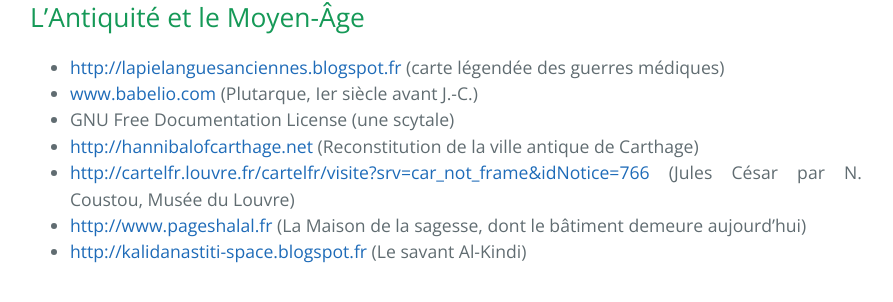
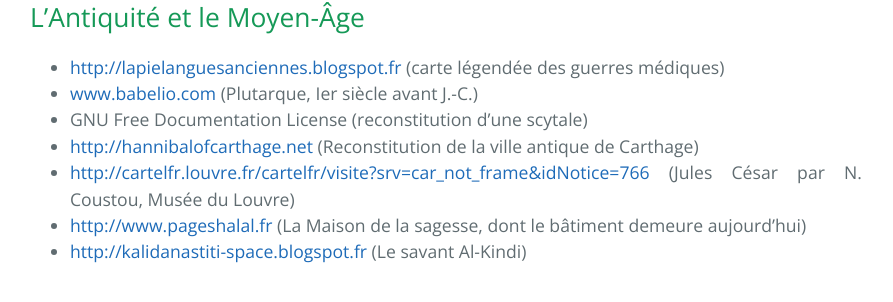
Before and after one commit to SamuelGallay/CryptoTPE, a Jekyll site: the page built from pages/sources.md, in a window 1280 px wide and 900 px high, scrolled down 1537 px. Shown: the part 153-455 px from the top of the window, without its empty margins (194-1087 px from the left). Built offline with Jekyll 4.4.1, drawn with Linux system fonts in a browser that asks for light colours; our own code applies the rules of GitHub Pages for plain Markdown files.

Commit message:
Update sources.md

```diff
--- a/pages/sources.md
+++ b/pages/sources.md
@@ -33,7 +33,7 @@
 ## L'Antiquité et le Moyen-Âge
 * [http://lapielanguesanciennes.blogspot.fr](http://lapielanguesanciennes.blogspot.fr) (carte légendée des guerres médiques)
 * [www.babelio.com](www.babelio.com) (Plutarque, Ier siècle avant J.-C.)
-*  GNU Free Documentation License (une scytale)
+*  GNU Free Documentation License (reconstitution d'une scytale)
 * [http://hannibalofcarthage.net](http://hannibalofcarthage.net) (Reconstitution de la ville antique de Carthage)
 * [http://cartelfr.louvre.fr/cartelfr/visite?srv=car_not_frame&idNotice=766](http://cartelfr.louvre.fr/cartelfr/visite?srv=car_not_frame&idNotice=766) (Jules César par N. Coustou, Musée du Louvre)
 * [http://www.pageshalal.fr](http://www.pageshalal.fr) (La Maison de la sagesse, dont le bâtiment demeure aujourd'hui)
```
